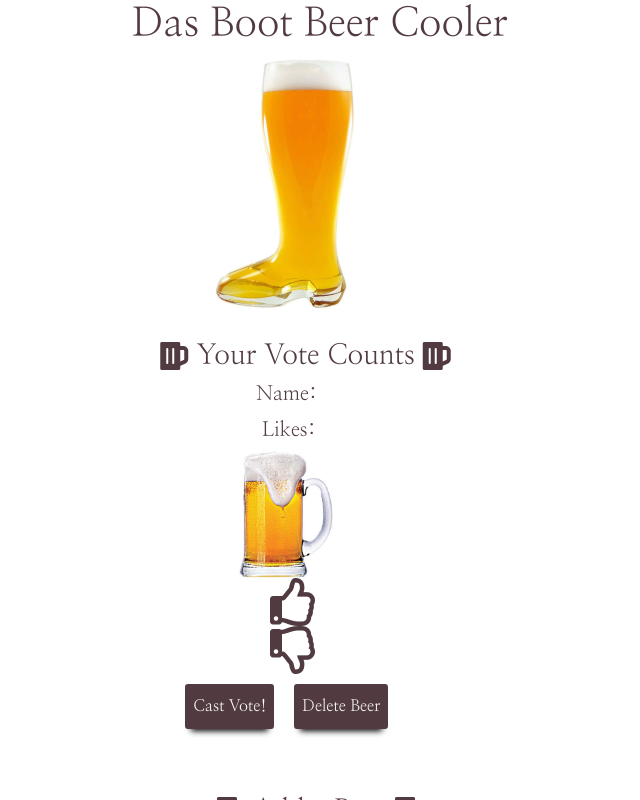
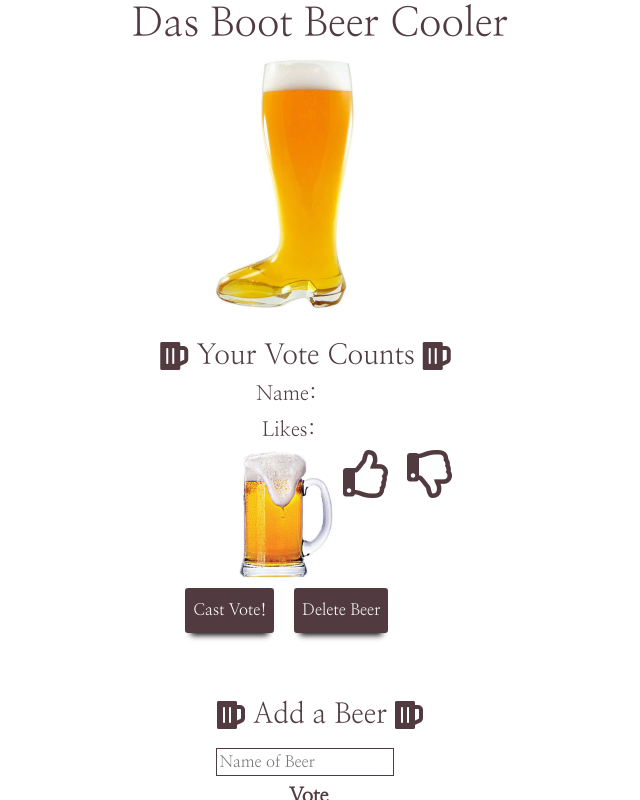
Before and after one commit to Rosenmatt1/Beer-Cooler, a React (Create React App) app: page / in a window 1280 px wide. Both pictures are taken after a click on the element "Not seeing a beer? Click Here". Shown: the top 800 px of the page, without its empty margins (320-960 px from the left). Built offline with nearby package versions, Linux system fonts and the light colour scheme; no server answers.

Commit message:
Added a bold class and added it to some of the the text

```diff
--- a/src/App.css
+++ b/src/App.css
@@ -13,6 +13,10 @@
 
 .textColor {
   color:#513B41;
+}
+
+.bold {
+  font-weight: bold;
 }
 
 .icon {
--- a/src/components/AddBeerCard.js
+++ b/src/components/AddBeerCard.js
@@ -17,12 +17,12 @@ const AddBeerCard = (props) => {
             onChange={(e) => props.getNameOfBeer(e)}
             type="text"
             name="name"
-            className="inputField"
+            className="inputField mt-2"
             placeholder="Name of Beer"
           />
 
           <div>
-            <h5 className="centerBeer textColor"> Vote </h5>
+            <h5 className="centerBeer textColor bold mt-2"> Vote </h5>
             <div className="row justify-content-center">
               <i onClick={(e) => props.increaseLikeAdd(e)} className={props.greenClassUpAdd ? "iconGreen fas fa-thumbs-up fa-2x mr-2" : "icon far fa-thumbs-up fa-2x mx-2"}></i>
               <i onClick={(e) => props.decreaseLikeAdd(e)} className={props.greenClassDownAdd ? "iconGreen fas fa-thumbs-down fa-2x mr-2" : "icon far fa-thumbs-down fa-2x mx-2"}></i>
--- a/src/components/VoteCard.js
+++ b/src/components/VoteCard.js
@@ -30,15 +30,18 @@ const VoteCard = (props) => {
             }
           </h5>
 
+          <div className="row">
+            <div className="col-6">
               <img
-            className="mug img-responsive center-block"
+                className="mug img-responsive"
                 src={mug}
                 alt="beer-mug"
               />
-
-          <div className="row centerBeer2">
+            </div>
+            <div className="col-6">
               <i onClick={(e) => props.increaseLikeVote(e)} className={props.greenClassUpVote ? "iconGreen fas fa-thumbs-up fa-3x mr-2" : "icon far fa-thumbs-up fa-3x mx-2"}></i>
               <i onClick={(e) => props.decreaseLikeVote(e)} className={props.greenClassDownVote ? "iconGreen fas fa-thumbs-down fa-3x mr-2" : "icon far fa-thumbs-down fa-3x mx-2"}></i>
+            </div>
           </div>
 
           <button
```
Lines whose indentation alone changed are shown as unchanged.
